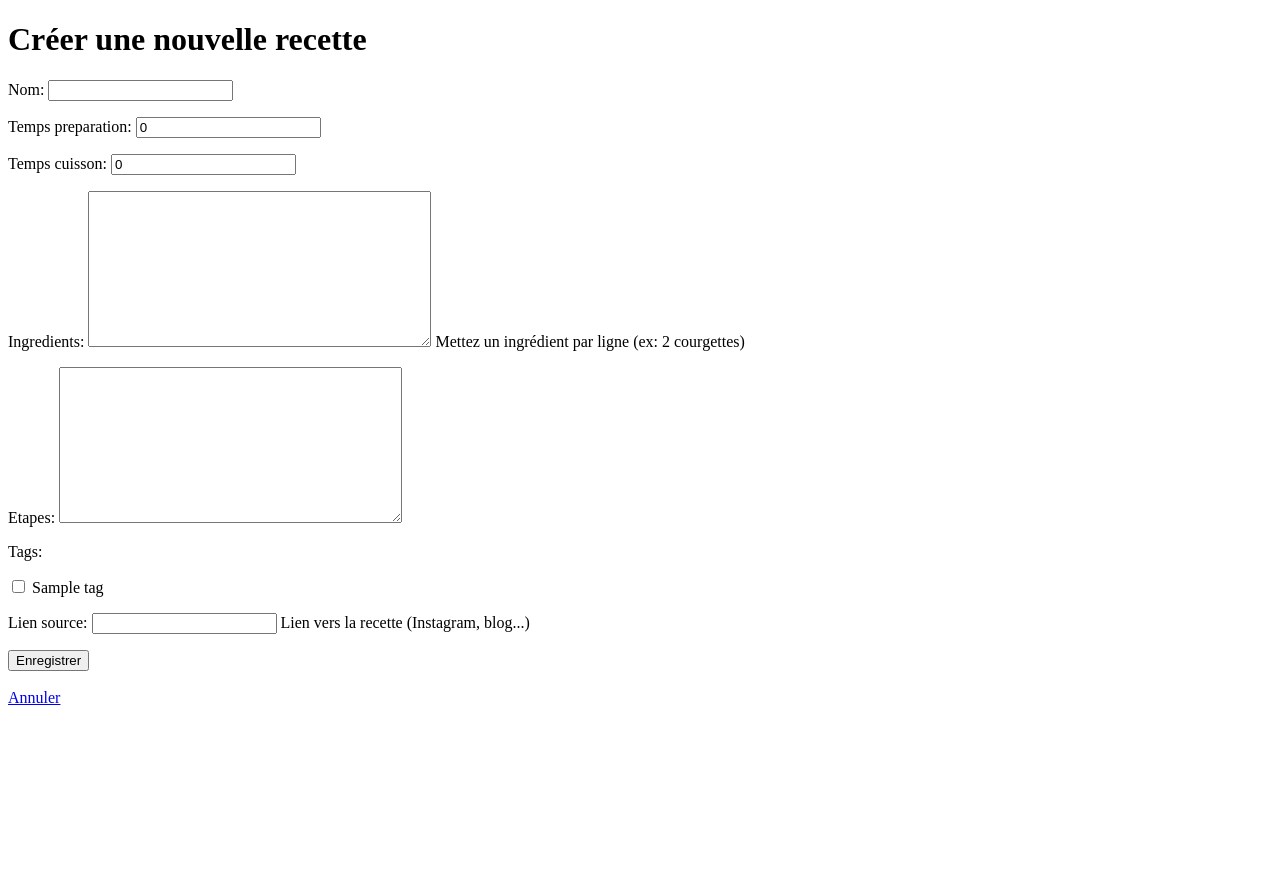
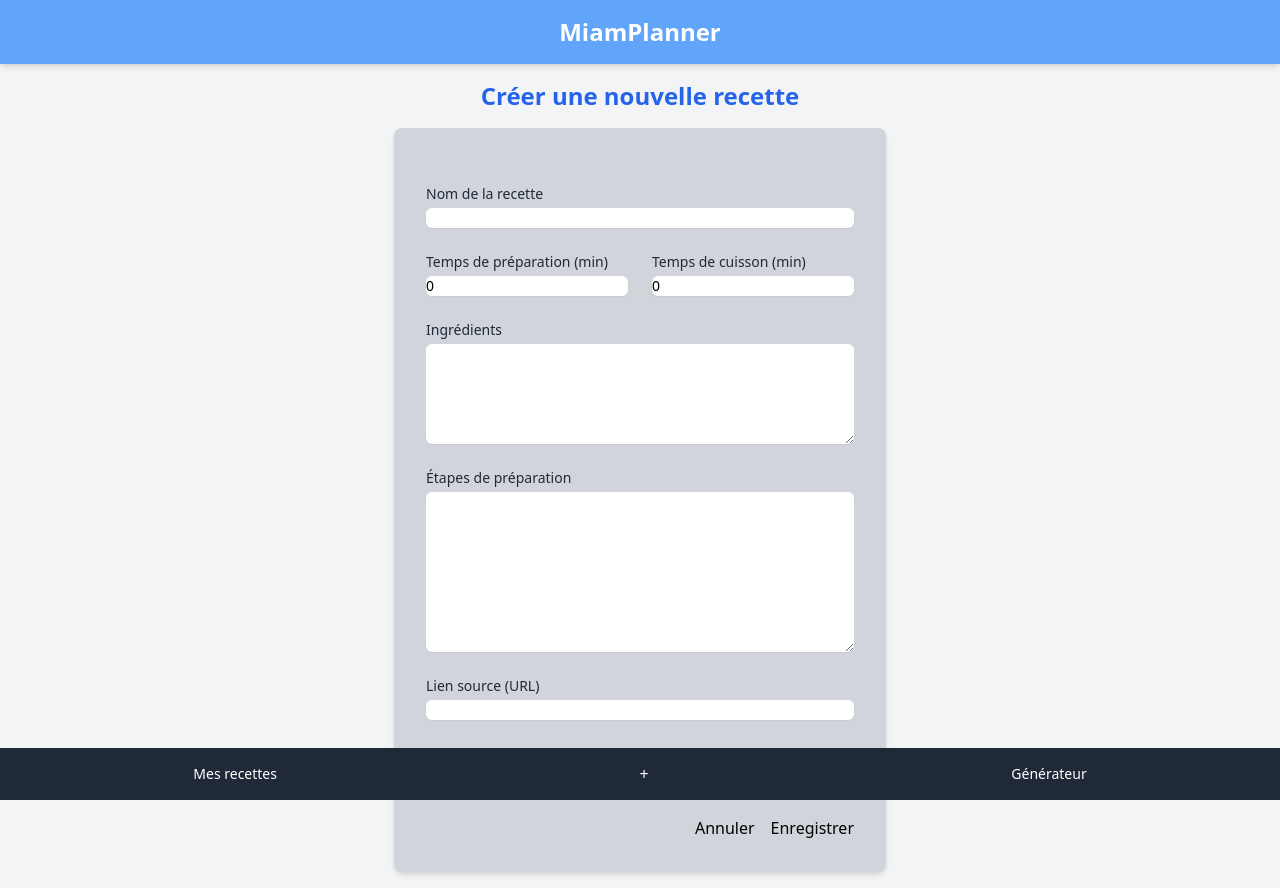
Before and after one commit to ClementLazzarini/MiamPlanner, a Django app: page /recette/creer/ in a window 1280 px wide. Before the commit the page ends 705 px from the top, so only its background shows below. Run offline with Django 4.2, Linux system fonts and the light colour scheme; tables that the repository leaves empty hold one stand-in row (values such as "Sample post"); some libraries are stand-ins or nearby versions.

Commit message:
Refactor UI styles and enhance recette forms
Reworked form widgets in RecetteForm for consistent styling and improved user experience. Updated templates to use base.html, applied Tailwind CSS classes for layout and visual consistency, and improved button and navigation styles. Added new CSS classes for buttons and the add-button, and adjusted recette list and form templates for better readability and usability.

```diff
--- a/recettes/forms.py
+++ b/recettes/forms.py
@@ -10,5 +10,29 @@ class RecetteForm(forms.ModelForm):
         # Par défaut, les tags s'affichent mal.
         # Ceci les transforme en jolies cases à cocher.
         widgets = {
+            # On définit une classe CSS standard pour les inputs
+            'nom': forms.TextInput(attrs={
+                'class': 'bg-white mt-1 block w-full rounded-md border-gray-300 shadow-sm focus:border-blue-500 focus:ring-blue-500 sm:text-sm'
+            }),
+            'temps_preparation': forms.NumberInput(attrs={
+                'class': 'bg-white mt-1 block w-full rounded-md border-gray-300 shadow-sm focus:border-blue-500 focus:ring-blue-500 sm:text-sm'
+            }),
+            'temps_cuisson': forms.NumberInput(attrs={
+                'class': 'bg-white mt-1 block w-full rounded-md border-gray-300 shadow-sm focus:border-blue-500 focus:ring-blue-500 sm:text-sm'
+            }),
+            'ingredients': forms.Textarea(attrs={
+                'class': 'bg-white mt-1 block w-full rounded-md border-gray-300 shadow-sm focus:border-blue-500 focus:ring-blue-500 sm:text-sm',
+                'rows': 5
+            }),
+            'etapes': forms.Textarea(attrs={
+                'class': 'bg-white mt-1 block w-full rounded-md border-gray-300 shadow-sm focus:border-blue-500 focus:ring-blue-500 sm:text-sm',
+                'rows': 8
+            }),
+            'lien_source': forms.URLInput(attrs={
+                'class': 'bg-white mt-1 block w-full rounded-md border-gray-300 shadow-sm focus:border-blue-500 focus:ring-blue-500 sm:text-sm'
+            }),
+
+            # Pour les tags, on garde le widget de base
+            # car tu le styles manuellement dans le template (ce qui est la bonne méthode)
             'tags': forms.CheckboxSelectMultiple,
         }
--- a/recettes/templates/recettes/recette_form.html
+++ b/recettes/templates/recettes/recette_form.html
@@ -1,24 +1,85 @@
-<!DOCTYPE html>
-<html lang="fr">
-<head>
-    <meta charset="UTF-8">
-    <title>{% if object %} Modifier la recette : {{ object.nom }}
-        {% else %} Créer une nouvelle recette
-        {% endif %}</title>
-    </head>
-<body>
-    <h1>
-        {% if object %} Modifier la recette : {{ object.nom }}
-        {% else %} Créer une nouvelle recette
+{% extends "base.html" %}
+
+{% block content %}
+    <h1 class="font-bold text-blue-600 text-2xl">
+        {% if object %}
+            Modifier la recette
+        {% else %}
+            Créer une nouvelle recette
         {% endif %}
     </h1>
 
-    <form method="post">
-        {% csrf_token %} {{ form.as_p }} <button type="submit">Enregistrer</button>
+    <form method="post" class="space-y-6 bg-gray-300 p-8 rounded-lg shadow-md mb-20">
+        {% csrf_token %}
+
+        <div class="grid grid-cols-1 md:grid-cols-2 gap-6">
+
+            <div class="md:col-span-2">
+                <label for="{{ form.nom.id_for_label }}" class="block text-sm font-medium text-gray-800">
+                    Nom de la recette
+                </label>
+                {{ form.nom }} {{ form.nom.errors }} </div>
+
+            <div>
+                <label for="{{ form.temps_preparation.id_for_label }}" class="block text-sm font-medium text-gray-800">
+                    Temps de préparation (min)
+                </label>
+                {{ form.temps_preparation }}
+                {{ form.temps_preparation.errors }}
+            </div>
+
+            <div>
+                <label for="{{ form.temps_cuisson.id_for_label }}" class="block text-sm font-medium text-gray-800">
+                    Temps de cuisson (min)
+                </label>
+                {{ form.temps_cuisson }}
+                {{ form.temps_cuisson.errors }}
+            </div>
+
+            <div class="md:col-span-2">
+                <label for="{{ form.ingredients.id_for_label }}" class="block text-sm font-medium text-gray-800">
+                    Ingrédients
+                </label>
+                {{ form.ingredients }}
+                {{ form.ingredients.errors }}
+            </div>
+
+            <div class="md:col-span-2">
+                <label for="{{ form.etapes.id_for_label }}" class="block text-sm font-medium text-gray-800">
+                    Étapes de préparation
+                </label>
+                {{ form.etapes }}
+                {{ form.etapes.errors }}
+            </div>
+
+            <div class="md:col-span-2">
+                <label for="{{ form.lien_source.id_for_label }}" class="block text-sm font-medium text-gray-800">
+                    Lien source (URL)
+                </label>
+                {{ form.lien_source }}
+                {{ form.lien_source.errors }}
+            </div>
+
+            <div class="md:col-span-2">
+                <label class="block text-sm font-medium text-gray-800">
+                    Tags
+                </label>
+                <div class="mt-2 flex flex-wrap gap-x-4 gap-y-2">
+                    {% for tag_choice in form.tags %}
+                    <div class="flex items-center">
+                        {{ tag_choice.tag }} <label for="{{ tag_choice.id_for_label }}" class="ml-2 text-sm text-gray-600">
+                            {{ tag_choice.choice_label }}
+                        </label>
+                    </div>
+                    {% endfor %}
+                </div>
+                {{ form.tags.errors }}
+            </div>
+
+        </div> <div class="flex justify-end space-x-4">
+            <a href="{% url 'recette_list' %}" class="btn btn-secondary">Annuler</a>
+            <button type="submit" class="btn btn-primary">Enregistrer</button>
+        </div>
     </form>
 
-    <br>
-    <a href="{% url 'recette_list' %}">Annuler</a>
-
-</body>
-</html>
+{% endblock %}
--- a/recettes/templates/recettes/recette_list.html
+++ b/recettes/templates/recettes/recette_list.html
@@ -2,7 +2,7 @@
 
 {% block content %}
 
-    <h1 class="font-bold text-blue-600 text-xl">Mes recettes</h1>
+    <h1 class="font-bold text-blue-600 text-2xl">Mes recettes</h1>
 
     <section class="grid grid-cols-1 mt-4 md:grid-cols-3 lg:grid-cols-4 gap-6">
         {% for recette in object_list %}
--- a/templates/base.html
+++ b/templates/base.html
@@ -12,21 +12,19 @@
     <header class="bg-blue-400 p-4 text-white text-center text-2xl font-semibold shadow-md">
         <a href="{% url 'recette_list' %}">MiamPlanner</a>
     </header>
-    <main class="container flex-grow p-4 space-y-4 overflow-y-auto">
+    <main class="flex flex-col items-center flex-grow p-4 space-y-4 overflow-y-auto">
         {% block content %}
         {% endblock %}
     </main>
 
-    <nav class="fixed bottom-0 w-full bg-gray-800 text-white p-2 flex justify-around items-center relative z-10 ">
+    <nav class="fixed bottom-0 w-full bg-gray-800 text-white p-2 flex justify-around items-center z-10 ">
         <a href="{% url 'recette_list' %}" class="flex flex-col items-center text-sm p-2 rounded hover:bg-gray-700">
             Mes recettes
         </a>
 
-        <div class="add-button">
-            <a href="{% url 'recette_creer' %}">+</a>
-        </div>
+        <a href="{% url 'recette_creer' %}" class="add-button hover:bg-color-white">+</a>
 
-        <a href="{% url 'generateur' %}" class="flex flex-col items-center text-sm p-2 rounded hover:bg-gray-700">
+        <a href="{% url 'generateur' %}" class="flex flex-col items-center text-sm p-2 rounded hover:bg-red-700">
             Générateur
         </a>
     </nav>
--- a/theme/static_src/src/styles.min.css
+++ b/theme/static_src/src/styles.min.css
@@ -1 +1 @@
-@source "../../../**/*.{html,py,js}";@layer base{html{scroll-behavior:smooth}}@layer components{.btn{@apply px-4 py-2 text-white  font-semibold transition-colors duration-300;}}
+@source "../../../**/*.{html,py,js}";@layer base{html{scroll-behavior:smooth}}@layer components{.btn{@apply px-4 py-2 text-white font-semibold transition-colors duration-300;}.add-button{width:56px;height:56px;background-color:#22c55e;border-radius:50%;display:flex;justify-content:center;align-items:center;color:#fff;font-size:2rem;line-height:1;box-shadow:0 4px 6px -1px rgba(0,0,0,.1),0 2px 4px -1px rgba(0,0,0,.06);transition:background-color .3s ease}}
```
Also changed, not shown: recettes/templates/recettes/generateur.html (+8 -23 lines), theme/static_src/src/styles.css (+18 -4 lines).
